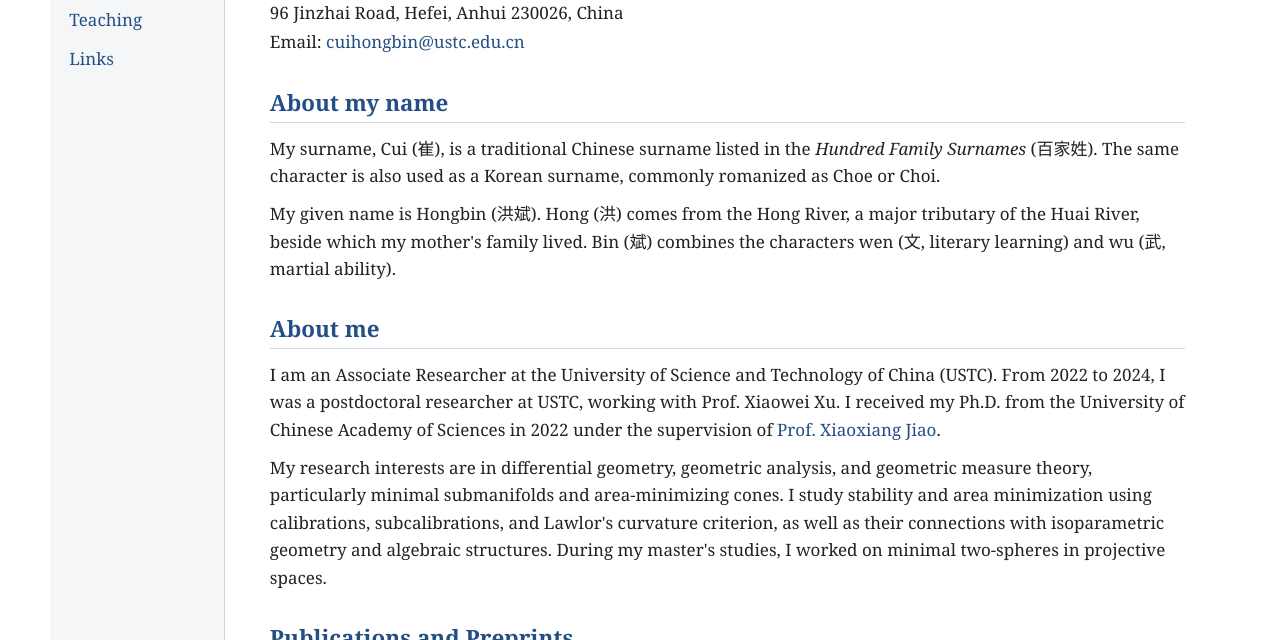
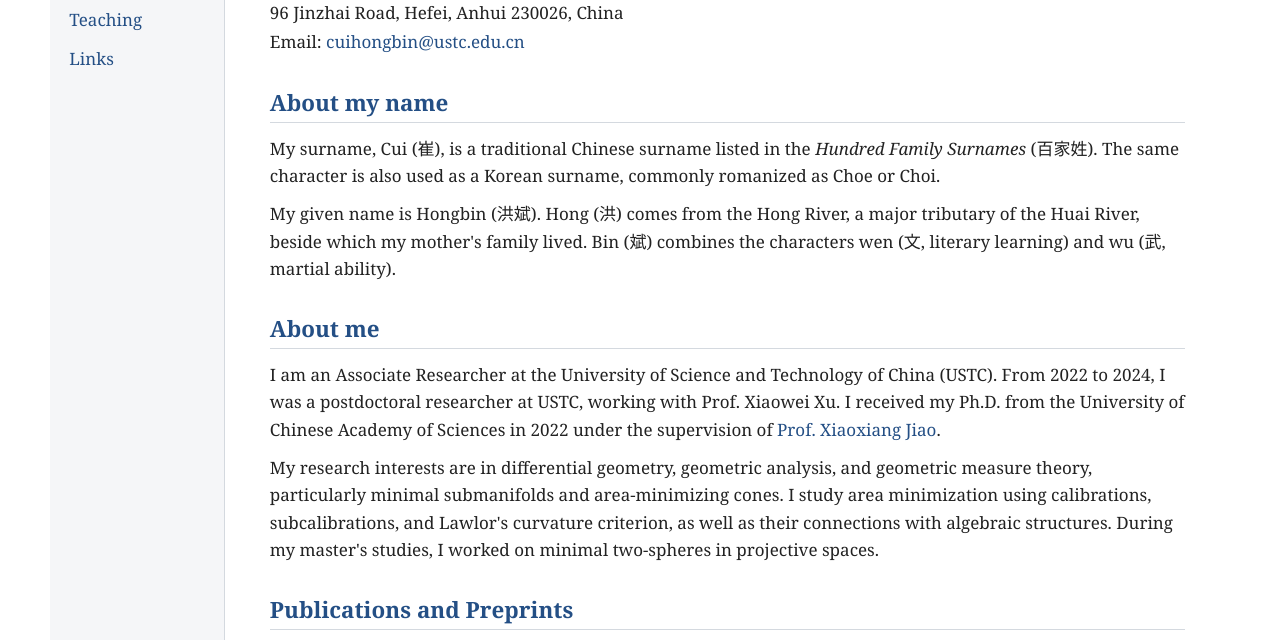
Before and after one commit to HongbinCui/HongbinCui.github.io, a plain HTML site: page index.html in a window 1280 px wide. Shown: the part 160-800 px from the top of the page. Drawn offline with Linux system fonts and the light colour scheme.

Commit message:
Update index.html

```diff
--- a/index.html
+++ b/index.html
@@ -113,9 +113,9 @@
         <p>
           My research interests are in differential geometry, geometric analysis, and
           geometric measure theory, particularly minimal submanifolds and area-minimizing
-          cones. I study stability and area minimization using calibrations,
+          cones. I study area minimization using calibrations,
           subcalibrations, and Lawlor's curvature criterion, as well as their connections
-          with isoparametric geometry and algebraic structures. During my master's studies, I worked on minimal two-spheres in projective spaces.
+          with algebraic structures. During my master's studies, I worked on minimal two-spheres in projective spaces.
         </p>
       </section>
 
```
